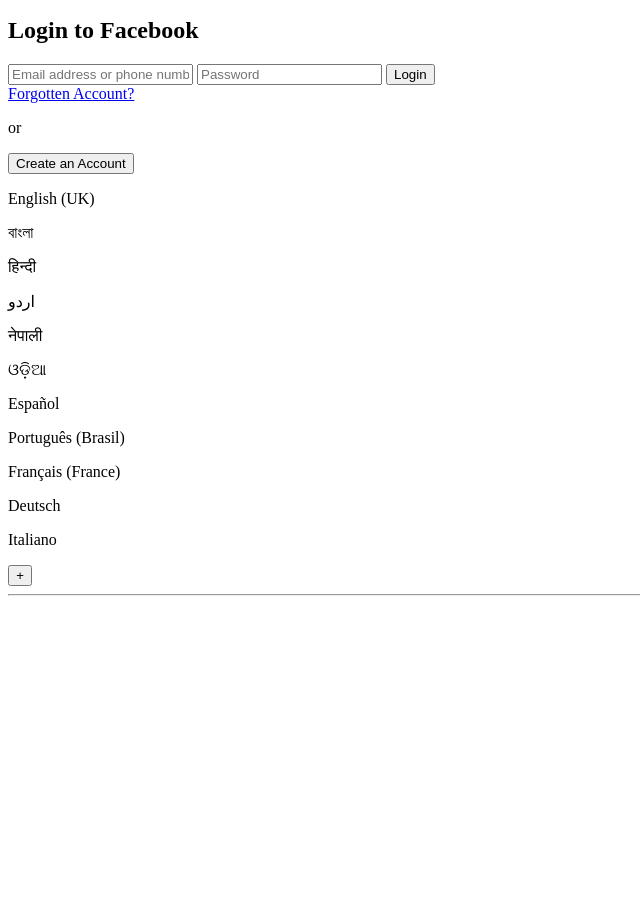
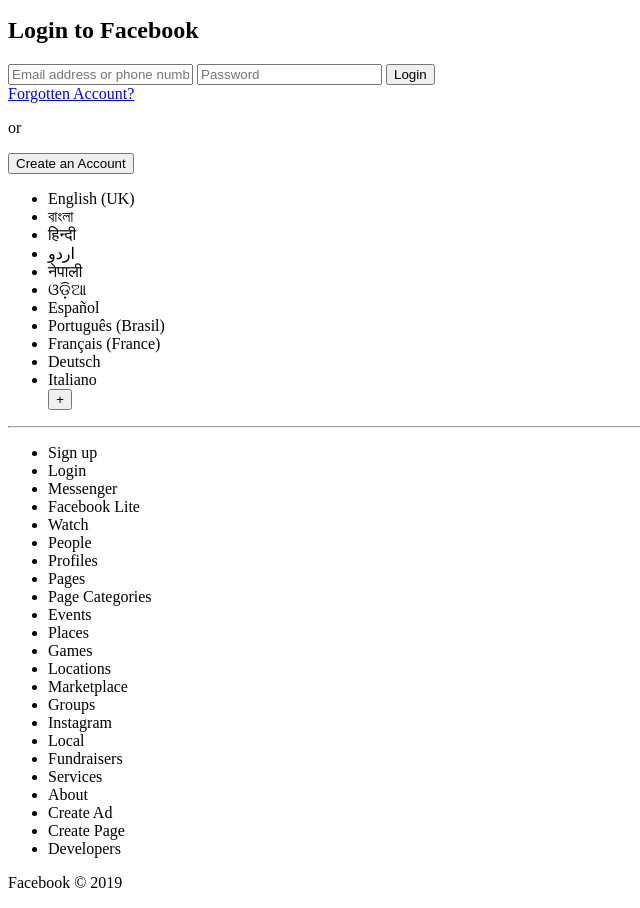
Before and after one commit to codecusp/html-basics, a website: page index.html in a window 1280 px wide. Shown: the part 37-945 px from the top of the page, without its empty margins (0-640 px from the left). Before the commit the page ends 800 px from the top, so only its background shows below. Drawn offline with Linux system fonts and the light colour scheme.

Commit message:
1 file modified

```diff
--- a/index.html
+++ b/index.html
@@ -28,28 +28,51 @@
         <button>Create an Account</button>
     </section>
 </main>
-  <footer>
-    <div>
-        <p>English (UK)</p>
-        <p>বাংলা</p>
-        <p>हिन्दी</p>
-        <p>اردو</p>
-        <p>नेपाली</p>
-        <p>ଓଡ଼ିଆ</p>
-        <p>Español</p>
-        <p>Português (Brasil)</p>
-        <p>Français (France)</p>
-        <p>Deutsch</p>
-        <p>Italiano</p>
+ <footer>
+    <ul>
+        <li>English (UK)</li>
+        <li>বাংলা</li>
+        <li>हिन्दी</li>
+        <li>اردو</li>
+        <li>नेपाली</li>
+        <li>ଓଡ଼ିଆ</li>
+        <li>Español</li>
+        <li>Português (Brasil)</li>
+        <li>Français (France)</li>
+        <li>Deutsch</li>
+        <li>Italiano</li>
         <button><i>+</i></button>
 
-    </div>
+    </ul>
     <hr>
-    <div>
+    <ul>
+        <li>Sign up</li>
+        <li>Login</li>
+        <li>Messenger</li>
+        <li>Facebook Lite</li>
+        <li>Watch</li>
+        <li>People</li>
+        <li>Profiles</li>
+        <li>Pages</li>
+        <li>Page Categories</li>
+        <li>Events</li>
+        <li>Places</li>
+        <li>Games</li>
+        <li>Locations</li>
+        <li>Marketplace</li>
+        <li>Groups</li>
+        <li>Instagram</li>
+        <li>Local</li>
+        <li>Fundraisers</li>
+        <li>Services</li>
+        <li>About</li>
+        <li>Create Ad</li>
+        <li>Create Page</li>
+        <li>Developers</li>
+    </ul>
 
-    </div>
-
-  </footer>
+    <p>Facebook © 2019</p>
+</footer>
 </body>
 
 </html>
```
